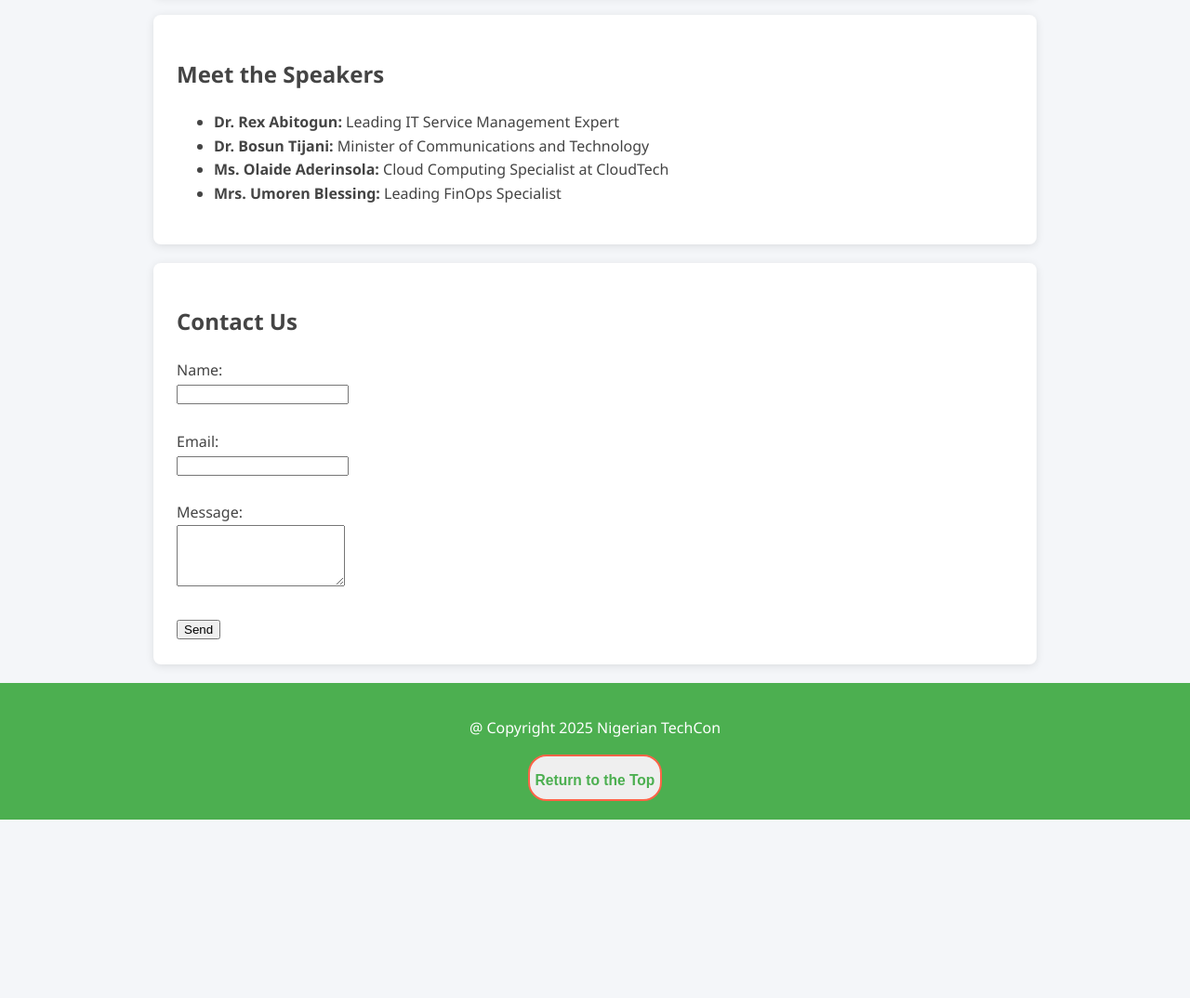
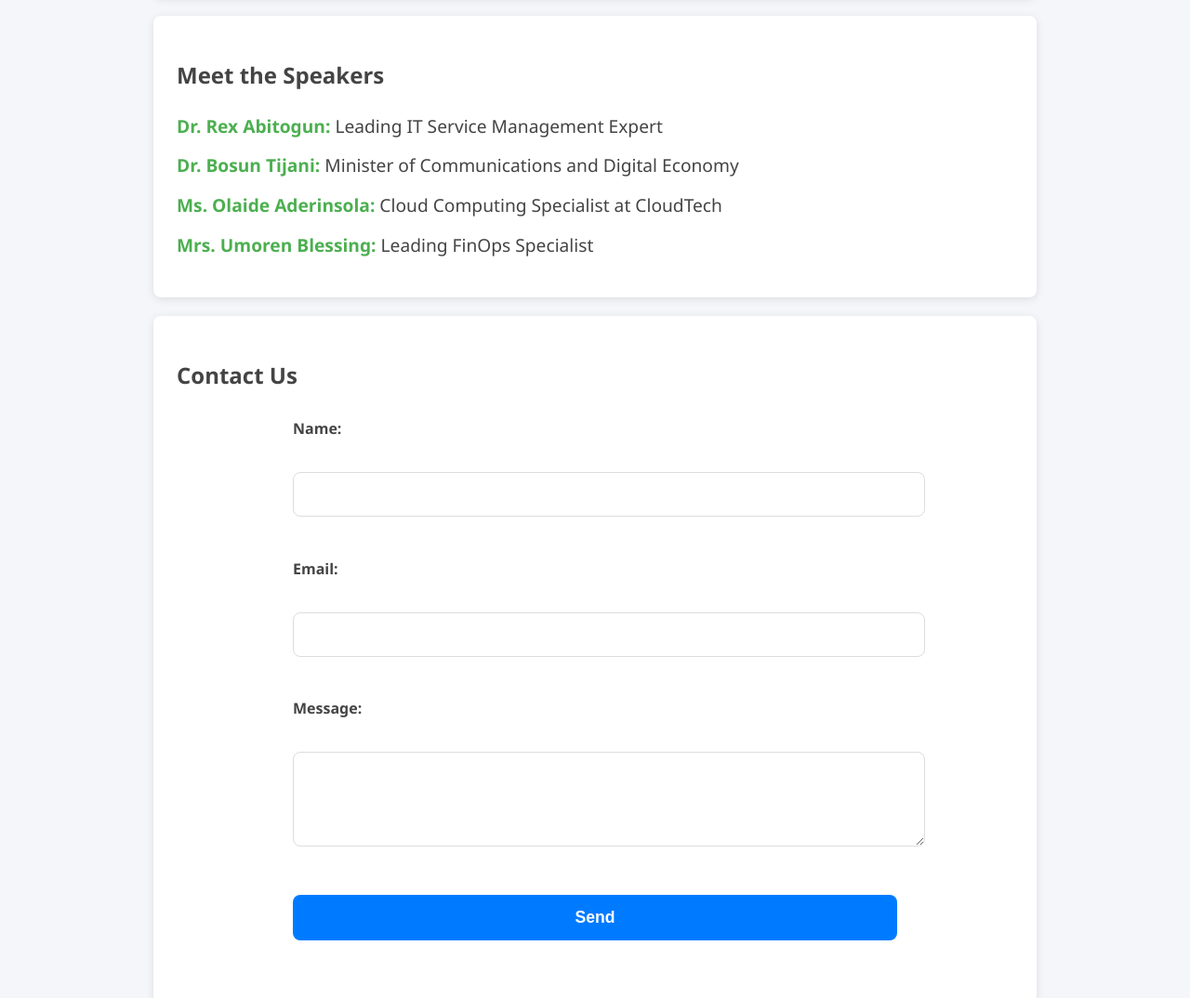
Before and after one commit to adetoro1989/Event_Project, a plain HTML site: page index.html in a window 1280 px wide. Shown: the part 912-1986 px from the top of the page at 93% size. Before the commit the page ends 1794 px from the top, so only its background shows below. Drawn offline with Linux system fonts and the light colour scheme.

Commit message:
I updated the CSS sections for speakers, and forms

```diff
--- a/CSS/index.css
+++ b/CSS/index.css
@@ -26,8 +26,14 @@ nav {
   text-align: center;
   padding: 12px 0;
 }
+nav button{
+    height: 30px;
+    border: 2px;
+    margin-right: 10px;
+    border-radius: 10px;
+}
 nav a {
-  color: #ffffff;
+  color:#4caf50;
   text-decoration: none;
   margin: 0 20px;
   font-weight: 600;
@@ -35,13 +41,12 @@ nav a {
   letter-spacing: 0.5px;
 }
 
-nav a:hover {
-  color: #ff6347;
-  /* Tomato */
-  text-decoration: underline;
-  padding-left: 5px;
-  padding-right: 5px;
-  border-radius: 20px;
+nav button:hover{
+    background-color: #4caf50;
+}
+
+nav a:hover{
+    color: #ffffff;
 }
 
 footer {
@@ -107,3 +112,53 @@ table th {
 table tr:nth-child(even) {
     background-color: #f9f9f9;
 }
+ul {
+    list-style: none;
+    padding: 0;
+}
+ul li {
+    margin: 12px 0;
+    font-size: 1.2rem;
+}
+ul li strong {
+    color:#4caf50;
+}
+form {
+    max-width: 650px;
+    margin: 25px auto;
+}
+form label {
+    display: block;
+    margin-bottom: 8px;
+    font-weight: 600;
+}
+form input,
+form textarea,
+form button {
+    width: 100%;
+    padding: 14px;
+    margin-bottom: 18px;
+    border: 1px solid #ddd;
+    border-radius: 8px;
+    font-size: 1rem;
+}
+form input:focus,
+form textarea:focus {
+    border-color: #007bff;
+    outline: none;
+}
+form button {
+    background-color: #007bff;
+    color: white;
+    font-size: 1.1rem;
+    font-weight: 600;
+    border: none;
+    cursor: pointer;
+    transition: background-color 0.3s ease;
+}
+form button:hover {
+    background-color:#4caf50;
+}
+form button:active {
+    background-color: #004085;
+}
--- a/index.html
+++ b/index.html
@@ -12,10 +12,19 @@
         <p>The Ultimate Technology  and Computing Conference</p>
     </header>
     <nav>
-        <a href="#about">About</a> |
-        <a href="#schedule">Schedule</a> |
-        <a href="#speakers">Speakers</a> |
-        <a href="#contact">Contact</a>
+        <button class="about_event">
+            <a href="#about">About</a>
+        </button>
+        <button class="sched">
+           <a href="#schedule">Schedule</a>
+        </button>
+        <button class="speak">
+            <a href="#speakers">Speakers</a>
+         </button>
+         <button class="cont">
+            <a href="#contact">Contact</a>
+         </button>
+
     </nav>
     <section id="about">
         <h2>About the Event</h2>
@@ -66,7 +75,7 @@
         <h2>Meet the Speakers</h2>
         <ul>
             <li><strong>Dr. Rex Abitogun:</strong> Leading IT Service Management Expert</li>
-            <li><strong>Dr. Bosun Tijani:</strong> Minister of Communications and Technology</li>
+            <li><strong>Dr. Bosun Tijani:</strong> Minister of Communications and Digital Economy</li>
             <li><strong>Ms. Olaide Aderinsola:</strong> Cloud Computing Specialist at CloudTech</li>
             <li><strong>Mrs. Umoren Blessing:</strong> Leading FinOps Specialist</li>
         </ul>
```
